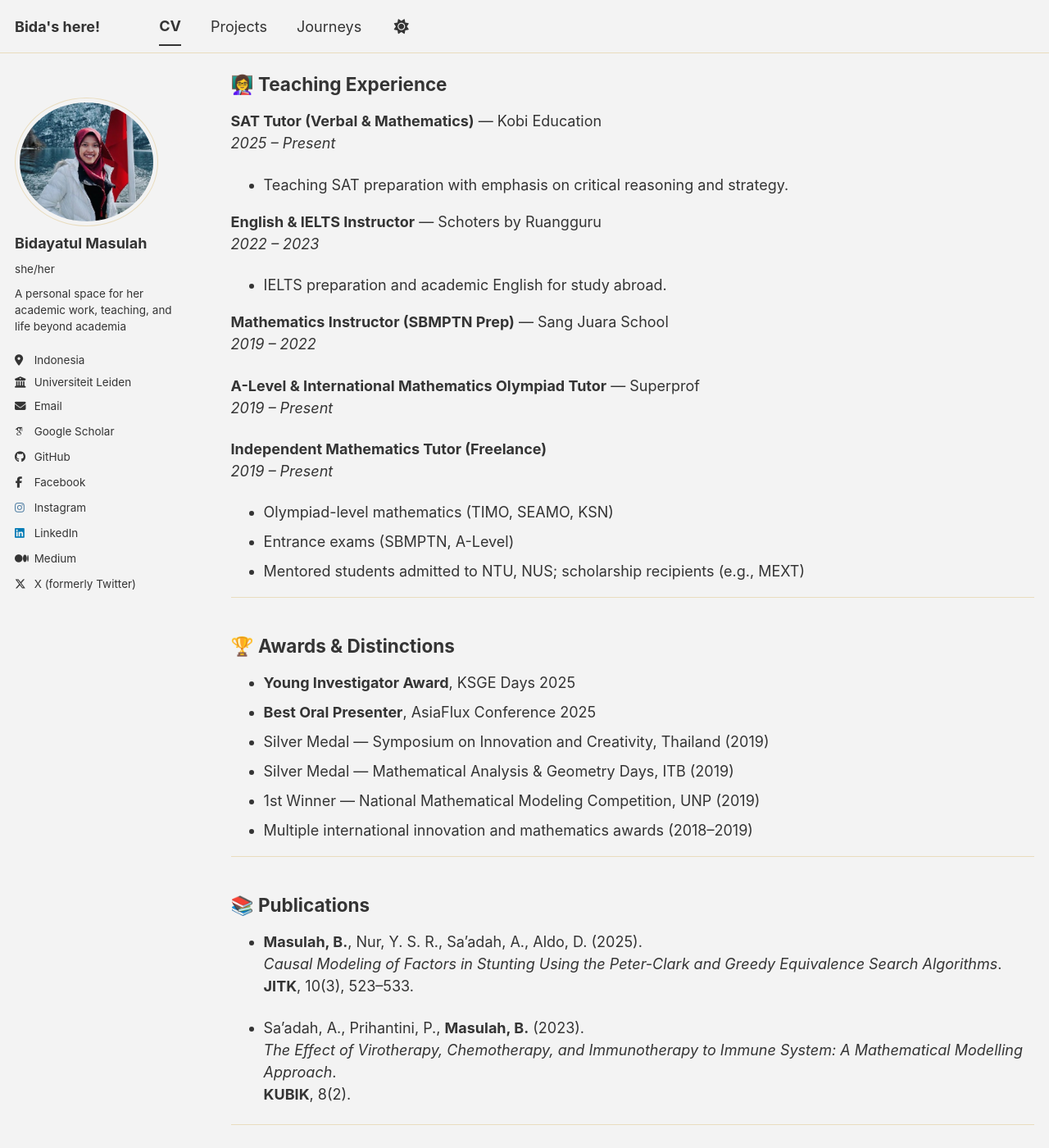
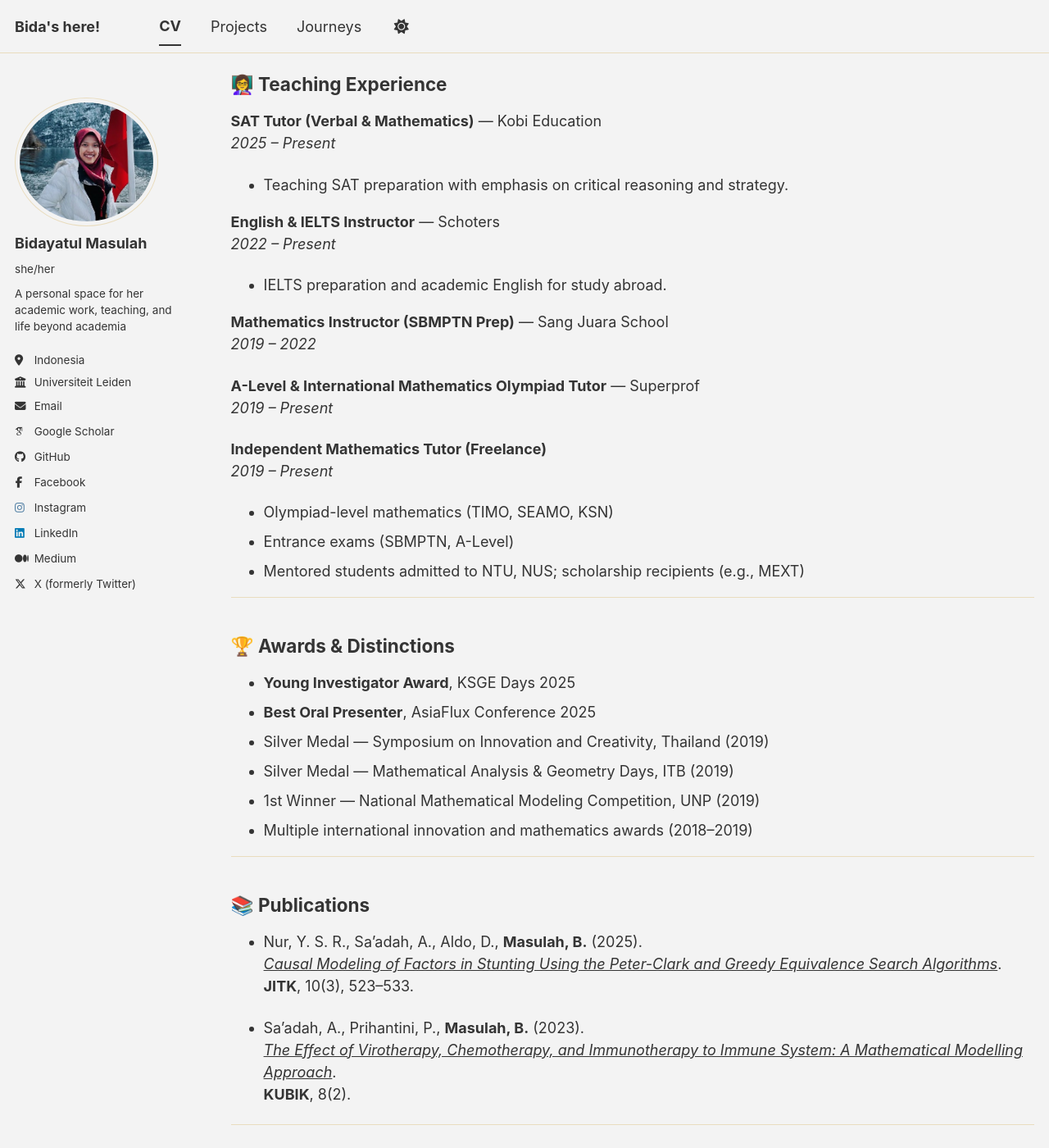
Before and after one commit to bmasulah/bmasulah.github.io, a Jekyll site: the page built from _pages/cv.md, in a window 1280 px wide and 1400 px high, scrolled down 2227 px. Shown: the whole window at 82% size. Built offline with Jekyll 4.4.1, drawn with Linux system fonts in a browser that asks for light colours; some web fonts are replaced; a script bundle is joined from its source files by our own code; library files that are not in the unit come from our copies.

Commit message:
Update cv.md

```diff
--- a/_pages/cv.md
+++ b/_pages/cv.md
@@ -95,8 +95,8 @@
 *2025 – Present*
 - Teaching SAT preparation with emphasis on critical reasoning and strategy.
 
-**English & IELTS Instructor** — Schoters by Ruangguru
-*2022 – 2023*
+**English & IELTS Instructor** — Schoters
+*2022 – Present*
 - IELTS preparation and academic English for study abroad.
 
 **Mathematics Instructor (SBMPTN Prep)** — Sang Juara School
@@ -126,12 +126,12 @@
 
 ## 📚 Publications
 
-- **Masulah, B.**, Nur, Y. S. R., Sa’adah, A., Aldo, D. (2025).
-  *Causal Modeling of Factors in Stunting Using the Peter-Clark and Greedy Equivalence Search Algorithms*.
+- Nur, Y. S. R., Sa’adah, A., Aldo, D., **Masulah, B.** (2025).
+  [*Causal Modeling of Factors in Stunting Using the Peter-Clark and Greedy Equivalence Search Algorithms*](https://ejournal.nusamandiri.ac.id/index.php/jitk/article/view/6184).
   **JITK**, 10(3), 523–533.
 
 - Sa’adah, A., Prihantini, P., **Masulah, B.** (2023).
-  *The Effect of Virotherapy, Chemotherapy, and Immunotherapy to Immune System: A Mathematical Modelling Approach*.
+  [*The Effect of Virotherapy, Chemotherapy, and Immunotherapy to Immune System: A Mathematical Modelling Approach*](https://www.researchgate.net/publication/376088503_The_Effect_of_Virotherapy_Chemotherapy_and_Immunotherapy_to_Immune_System_Mathematical_Modelling_Approach).
   **KUBIK**, 8(2).
 
 ---
```
